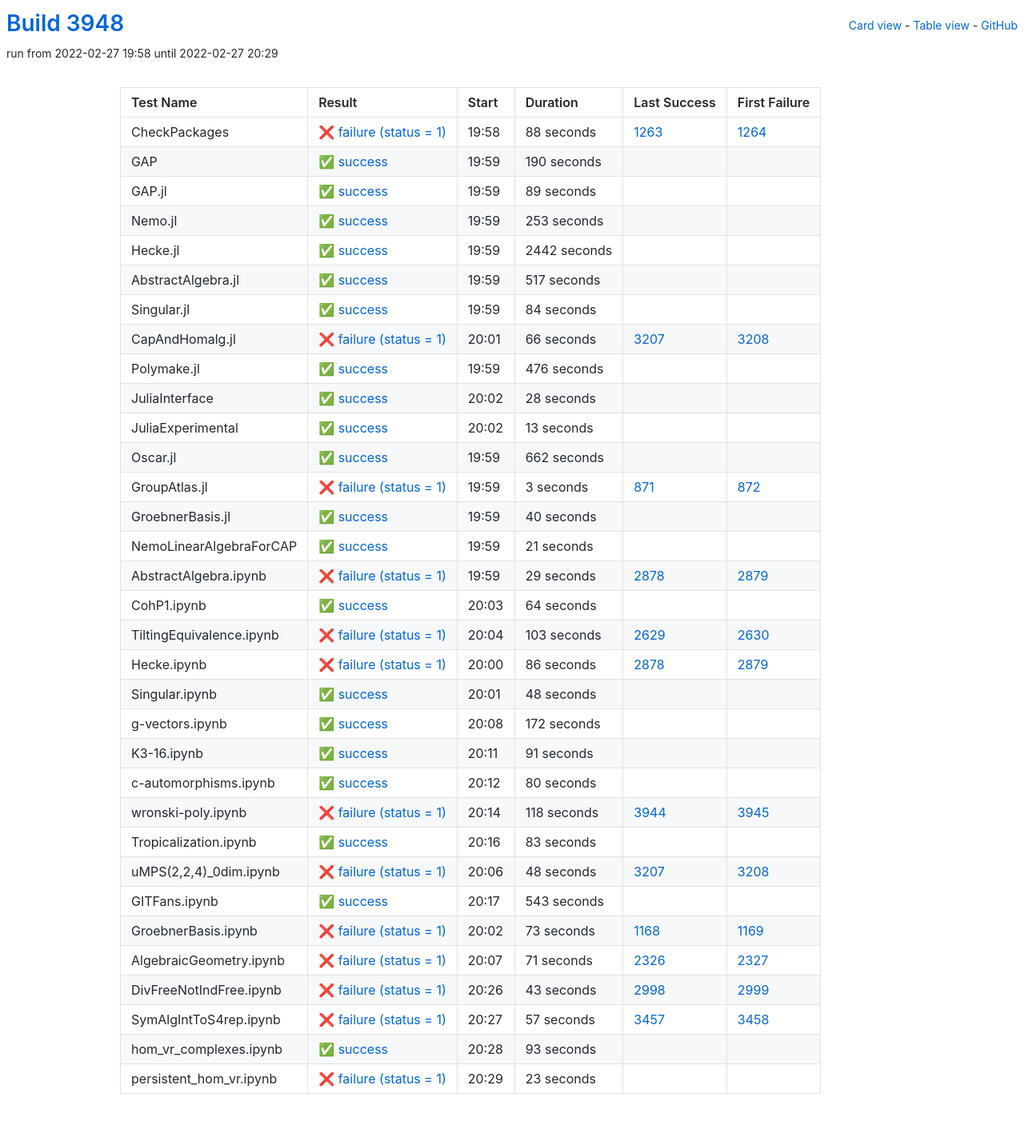
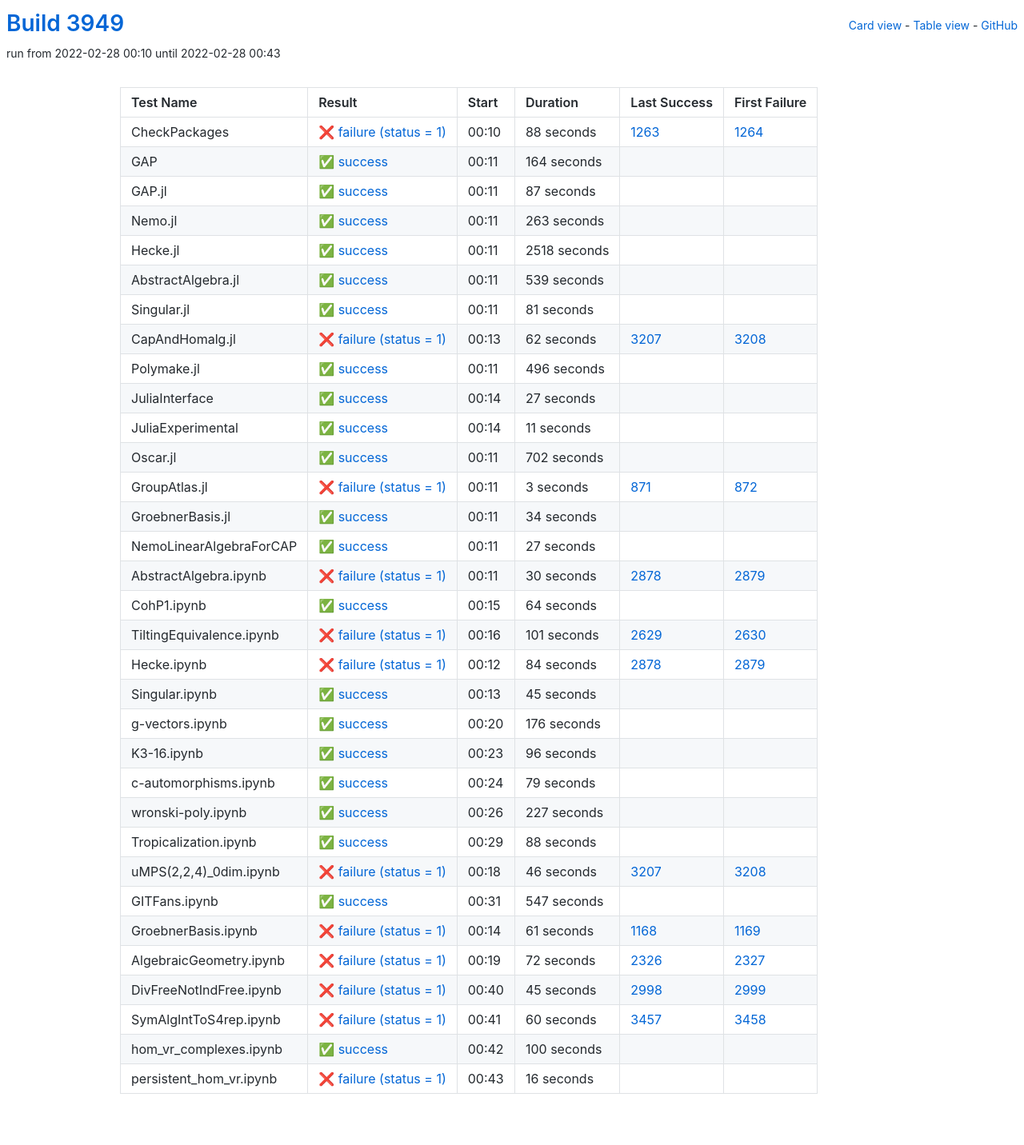
Before and after one commit to oscar-system/oscar-ci-status-stable, a Jekyll site: the page built from table.html, in a window 1280 px wide. Shown: the whole page at 80% size. Built offline with Jekyll 4.4.1, drawn with Linux system fonts in a browser that asks for light colours.

Commit message:
Build #3949

```diff
--- a/_data/ci.yml
+++ b/_data/ci.yml
@@ -1,6 +1,6 @@
 ---
-build: 3948
-build_url: https://oscarci.mathematik.uni-kl.de/job/oscar-stable/3948/
+build: 3949
+build_url: https://oscarci.mathematik.uni-kl.de/job/oscar-stable/3949/
 job: oscar-stable
 organization: oscar-system
 repo: oscar-ci-status-stable
@@ -8,8 +8,8 @@ repourl: https://github.com/oscar-system/oscar-ci-status-stable
 tests:
 - name: CheckPackages
   id: checkpackages
-  log: https://oscarci.mathematik.uni-kl.de/job/oscar-stable/3948/artifact/logs/build-3948/CheckPackages.log
-  start: 2022-02-27 19:58
+  log: https://oscarci.mathematik.uni-kl.de/job/oscar-stable/3949/artifact/logs/build-3949/CheckPackages.log
+  start: 2022-02-28 00:10
   success: false
   exitcode: 1
   status: failure
@@ -20,140 +20,140 @@ tests:
   first_failure_url: https://oscarci.mathematik.uni-kl.de/job/oscar-stable/1264/
 - name: GAP
   id: gap
-  log: https://oscarci.mathematik.uni-kl.de/job/oscar-stable/3948/artifact/logs/build-3948/GAP.log
-  start: 2022-02-27 19:59
+  log: https://oscarci.mathematik.uni-kl.de/job/oscar-stable/3949/artifact/logs/build-3949/GAP.log
+  start: 2022-02-28 00:11
   success: true
   exitcode: 0
   status: success
-  duration: 190
+  duration: 164
   last_success: false
   last_success_url:
   first_failure: false
   first_failure_url:
 - name: GAP.jl
   id: gap-jl
-  log: https://oscarci.mathematik.uni-kl.de/job/oscar-stable/3948/artifact/logs/build-3948/GAP.jl.log
-  start: 2022-02-27 19:59
+  log: https://oscarci.mathematik.uni-kl.de/job/oscar-stable/3949/artifact/logs/build-3949/GAP.jl.log
+  start: 2022-02-28 00:11
   success: true
   exitcode: 0
   status: success
-  duration: 89
+  duration: 87
   last_success: false
   last_success_url:
   first_failure: false
   first_failure_url:
 - name: Nemo.jl
   id: nemo-jl
-  log: https://oscarci.mathematik.uni-kl.de/job/oscar-stable/3948/artifact/logs/build-3948/Nemo.jl.log
-  start: 2022-02-27 19:59
+  log: https://oscarci.mathematik.uni-kl.de/job/oscar-stable/3949/artifact/logs/build-3949/Nemo.jl.log
+  start: 2022-02-28 00:11
   success: true
   exitcode: 0
   status: success
-  duration: 253
+  duration: 263
   last_success: false
   last_success_url:
   first_failure: false
   first_failure_url:
 - name: Hecke.jl
   id: hecke-jl
-  log: https://oscarci.mathematik.uni-kl.de/job/oscar-stable/3948/artifact/logs/build-3948/Hecke.jl.log
-  start: 2022-02-27 19:59
+  log: https://oscarci.mathematik.uni-kl.de/job/oscar-stable/3949/artifact/logs/build-3949/Hecke.jl.log
+  start: 2022-02-28 00:11
   success: true
   exitcode: 0
   status: success
-  duration: 2442
+  duration: 2518
   last_success: false
   last_success_url:
   first_failure: false
   first_failure_url:
 - name: AbstractAlgebra.jl
   id: abstractalgebra-jl
-  log: https://oscarci.mathematik.uni-kl.de/job/oscar-stable/3948/artifact/logs/build-3948/AbstractAlgebra.jl.log
-  start: 2022-02-27 19:59
+  log: https://oscarci.mathematik.uni-kl.de/job/oscar-stable/3949/artifact/logs/build-3949/AbstractAlgebra.jl.log
+  start: 2022-02-28 00:11
   success: true
   exitcode: 0
   status: success
-  duration: 517
+  duration: 539
   last_success: false
   last_success_url:
   first_failure: false
   first_failure_url:
 - name: Singular.jl
   id: singular-jl
-  log: https://oscarci.mathematik.uni-kl.de/job/oscar-stable/3948/artifact/logs/build-3948/Singular.jl.log
-  start: 2022-02-27 19:59
+  log: https://oscarci.mathematik.uni-kl.de/job/oscar-stable/3949/artifact/logs/build-3949/Singular.jl.log
+  start: 2022-02-28 00:11
   success: true
   exitcode: 0
   status: success
-  duration: 84
+  duration: 81
   last_success: false
   last_success_url:
   first_failure: false
   first_failure_url:
 - name: CapAndHomalg.jl
   id: capandhomalg-jl
-  log: https://oscarci.mathematik.uni-kl.de/job/oscar-stable/3948/artifact/logs/build-3948/CapAndHomalg.jl.log
-  start: 2022-02-27 20:01
+  log: https://oscarci.mathematik.uni-kl.de/job/oscar-stable/3949/artifact/logs/build-3949/CapAndHomalg.jl.log
+  start: 2022-02-28 00:13
   success: false
   exitcode: 1
   status: failure
-  duration: 66
+  duration: 62
   last_success: 3207
   last_success_url: https://oscarci.mathematik.uni-kl.de/job/oscar-stable/3207/
   first_failure: 3208
   first_failure_url: https://oscarci.mathematik.uni-kl.de/job/oscar-stable/3208/
 - name: Polymake.jl
   id: polymake-jl
-  log: https://oscarci.mathematik.uni-kl.de/job/oscar-stable/3948/artifact/logs/build-3948/Polymake.jl.log
-  start: 2022-02-27 19:59
+  log: https://oscarci.mathematik.uni-kl.de/job/oscar-stable/3949/artifact/logs/build-3949/Polymake.jl.log
+  start: 2022-02-28 00:11
   success: true
   exitcode: 0
   status: success
-  duration: 476
+  duration: 496
   last_success: false
   last_success_url:
   first_failure: false
   first_failure_url:
 - name: JuliaInterface
   id: juliainterface
-  log: https://oscarci.mathematik.uni-kl.de/job/oscar-stable/3948/artifact/logs/build-3948/JuliaInterface.log
-  start: 2022-02-27 20:02
+  log: https://oscarci.mathematik.uni-kl.de/job/oscar-stable/3949/artifact/logs/build-3949/JuliaInterface.log
+  start: 2022-02-28 00:14
   success: true
   exitcode: 0
   status: success
-  duration: 28
+  duration: 27
   last_success: false
   last_success_url:
   first_failure: false
   first_failure_url:
 - name: JuliaExperimental
   id: juliaexperimental
-  log: https://oscarci.mathematik.uni-kl.de/job/oscar-stable/3948/artifact/logs/build-3948/JuliaExperimental.log
-  start: 2022-02-27 20:02
+  log: https://oscarci.mathematik.uni-kl.de/job/oscar-stable/3949/artifact/logs/build-3949/JuliaExperimental.log
+  start: 2022-02-28 00:14
   success: true
   exitcode: 0
   status: success
-  duration: 13
+  duration: 11
   last_success: false
   last_success_url:
   first_failure: false
   first_failure_url:
 - name: Oscar.jl
   id: oscar-jl
-  log: https://oscarci.mathematik.uni-kl.de/job/oscar-stable/3948/artifact/logs/build-3948/Oscar.jl.log
-  start: 2022-02-27 19:59
+  log: https://oscarci.mathematik.uni-kl.de/job/oscar-stable/3949/artifact/logs/build-3949/Oscar.jl.log
+  start: 2022-02-28 00:11
   success: true
   exitcode: 0
   status: success
-  duration: 662
+  duration: 702
   last_success: false
   last_success_url:
   first_failure: false
   first_failure_url:
 - name: GroupAtlas.jl
   id: groupatlas-jl
-  log: https://oscarci.mathematik.uni-kl.de/job/oscar-stable/3948/artifact/logs/build-3948/GroupAtlas.jl.log
-  start: 2022-02-27 19:59
+  log: https://oscarci.mathematik.uni-kl.de/job/oscar-stable/3949/artifact/logs/build-3949/GroupAtlas.jl.log
+  start: 2022-02-28 00:11
   success: false
   exitcode: 1
   status: failure
@@ -164,44 +164,44 @@ tests:
   first_failure_url: https://oscarci.mathematik.uni-kl.de/job/oscar-stable/872/
 - name: GroebnerBasis.jl
   id: groebnerbasis-jl
-  log: https://oscarci.mathematik.uni-kl.de/job/oscar-stable/3948/artifact/logs/build-3948/GroebnerBasis.jl.log
-  start: 2022-02-27 19:59
+  log: https://oscarci.mathematik.uni-kl.de/job/oscar-stable/3949/artifact/logs/build-3949/GroebnerBasis.jl.log
+  start: 2022-02-28 00:11
   success: true
   exitcode: 0
   status: success
-  duration: 40
+  duration: 34
   last_success: false
   last_success_url:
   first_failure: false
   first_failure_url:
 - name: NemoLinearAlgebraForCAP
   id: nemolinearalgebraforcap
-  log: https://oscarci.mathematik.uni-kl.de/job/oscar-stable/3948/artifact/logs/build-3948/NemoLinearAlgebraForCAP.log
-  start: 2022-02-27 19:59
+  log: https://oscarci.mathematik.uni-kl.de/job/oscar-stable/3949/artifact/logs/build-3949/NemoLinearAlgebraForCAP.log
+  start: 2022-02-28 00:11
   success: true
   exitcode: 0
   status: success
-  duration: 21
+  duration: 27
   last_success: false
   last_success_url:
   first_failure: false
   first_failure_url:
 - name: AbstractAlgebra.ipynb
   id: abstractalgebra-ipynb
-  log: https://oscarci.mathematik.uni-kl.de/job/oscar-stable/3948/artifact/logs/build-3948/AbstractAlgebra.ipynb.log
-  start: 2022-02-27 19:59
+  log: https://oscarci.mathematik.uni-kl.de/job/oscar-stable/3949/artifact/logs/build-3949/AbstractAlgebra.ipynb.log
+  start: 2022-02-28 00:11
   success: false
   exitcode: 1
   status: failure
-  duration: 29
+  duration: 30
   last_success: 2878
   last_success_url: https://oscarci.mathematik.uni-kl.de/job/oscar-stable/2878/
   first_failure: 2879
   first_failure_url: https://oscarci.mathematik.uni-kl.de/job/oscar-stable/2879/
 - name: CohP1.ipynb
   id: cohp1-ipynb
-  log: https://oscarci.mathematik.uni-kl.de/job/oscar-stable/3948/artifact/logs/build-3948/CohP1.ipynb.log
-  start: 2022-02-27 20:03
+  log: https://oscarci.mathematik.uni-kl.de/job/oscar-stable/3949/artifact/logs/build-3949/CohP1.ipynb.log
+  start: 2022-02-28 00:15
   success: true
   exitcode: 0
   status: success
@@ -212,192 +212,192 @@ tests:
   first_failure_url:
 - name: TiltingEquivalence.ipynb
   id: tiltingequivalence-ipynb
-  log: https://oscarci.mathematik.uni-kl.de/job/oscar-stable/3948/artifact/logs/build-3948/TiltingEquivalence.ipynb.log
-  start: 2022-02-27 20:04
+  log: https://oscarci.mathematik.uni-kl.de/job/oscar-stable/3949/artifact/logs/build-3949/TiltingEquivalence.ipynb.log
+  start: 2022-02-28 00:16
   success: false
   exitcode: 1
   status: failure
-  duration: 103
+  duration: 101
   last_success: 2629
   last_success_url: https://oscarci.mathematik.uni-kl.de/job/oscar-stable/2629/
   first_failure: 2630
   first_failure_url: https://oscarci.mathematik.uni-kl.de/job/oscar-stable/2630/
 - name: Hecke.ipynb
   id: hecke-ipynb
-  log: https://oscarci.mathematik.uni-kl.de/job/oscar-stable/3948/artifact/logs/build-3948/Hecke.ipynb.log
-  start: 2022-02-27 20:00
+  log: https://oscarci.mathematik.uni-kl.de/job/oscar-stable/3949/artifact/logs/build-3949/Hecke.ipynb.log
+  start: 2022-02-28 00:12
   success: false
   exitcode: 1
   status: failure
-  duration: 86
+  duration: 84
   last_success: 2878
   last_success_url: https://oscarci.mathematik.uni-kl.de/job/oscar-stable/2878/
   first_failure: 2879
   first_failure_url: https://oscarci.mathematik.uni-kl.de/job/oscar-stable/2879/
 - name: Singular.ipynb
   id: singular-ipynb
-  log: https://oscarci.mathematik.uni-kl.de/job/oscar-stable/3948/artifact/logs/build-3948/Singular.ipynb.log
-  start: 2022-02-27 20:01
+  log: https://oscarci.mathematik.uni-kl.de/job/oscar-stable/3949/artifact/logs/build-3949/Singular.ipynb.log
+  start: 2022-02-28 00:13
   success: true
   exitcode: 0
   status: success
-  duration: 48
+  duration: 45
   last_success: false
   last_success_url:
   first_failure: false
   first_failure_url:
 - name: g-vectors.ipynb
   id: g-vectors-ipynb
-  log: https://oscarci.mathematik.uni-kl.de/job/oscar-stable/3948/artifact/logs/build-3948/g-vectors.ipynb.log
-  start: 2022-02-27 20:08
+  log: https://oscarci.mathematik.uni-kl.de/job/oscar-stable/3949/artifact/logs/build-3949/g-vectors.ipynb.log
+  start: 2022-02-28 00:20
   success: true
   exitcode: 0
   status: success
-  duration: 172
+  duration: 176
   last_success: false
   last_success_url:
   first_failure: false
   first_failure_url:
 - name: K3-16.ipynb
   id: k3-16-ipynb
-  log: https://oscarci.mathematik.uni-kl.de/job/oscar-stable/3948/artifact/logs/build-3948/K3-16.ipynb.log
-  start: 2022-02-27 20:11
+  log: https://oscarci.mathematik.uni-kl.de/job/oscar-stable/3949/artifact/logs/build-3949/K3-16.ipynb.log
+  start: 2022-02-28 00:23
   success: true
   exitcode: 0
   status: success
-  duration: 91
+  duration: 96
   last_success: false
   last_success_url:
   first_failure: false
   first_failure_url:
 - name: c-automorphisms.ipynb
   id: c-automorphisms-ipynb
-  log: https://oscarci.mathematik.uni-kl.de/job/oscar-stable/3948/artifact/logs/build-3948/c-automorphisms.ipynb.log
-  start: 2022-02-27 20:12
+  log: https://oscarci.mathematik.uni-kl.de/job/oscar-stable/3949/artifact/logs/build-3949/c-automorphisms.ipynb.log
+  start: 2022-02-28 00:24
   success: true
   exitcode: 0
   status: success
-  duration: 80
+  duration: 79
   last_success: false
   last_success_url:
   first_failure: false
   first_failure_url:
 - name: wronski-poly.ipynb
   id: wronski-poly-ipynb
-  log: https://oscarci.mathematik.uni-kl.de/job/oscar-stable/3948/artifact/logs/build-3948/wronski-poly.ipynb.log
-  start: 2022-02-27 20:14
-  success: false
-  exitcode: 1
-  status: failure
-  duration: 118
-  last_success: 3944
-  last_success_url: https://oscarci.mathematik.uni-kl.de/job/oscar-stable/3944/
-  first_failure: 3945
-  first_failure_url: https://oscarci.mathematik.uni-kl.de/job/oscar-stable/3945/
-- name: Tropicalization.ipynb
-  id: tropicalization-ipynb
-  log: https://oscarci.mathematik.uni-kl.de/job/oscar-stable/3948/artifact/logs/build-3948/Tropicalization.ipynb.log
-  start: 2022-02-27 20:16
+  log: https://oscarci.mathematik.uni-kl.de/job/oscar-stable/3949/artifact/logs/build-3949/wronski-poly.ipynb.log
+  start: 2022-02-28 00:26
   success: true
   exitcode: 0
   status: success
-  duration: 83
+  duration: 227
+  last_success: false
+  last_success_url:
+  first_failure: false
+  first_failure_url:
+- name: Tropicalization.ipynb
+  id: tropicalization-ipynb
+  log: https://oscarci.mathematik.uni-kl.de/job/oscar-stable/3949/artifact/logs/build-3949/Tropicalization.ipynb.log
+  start: 2022-02-28 00:29
+  success: true
+  exitcode: 0
+  status: success
+  duration: 88
   last_success: false
   last_success_url:
   first_failure: false
   first_failure_url:
 - name: uMPS(2,2,4)_0dim.ipynb
   id: umps-2-2-4-0dim-ipynb
-  log: https://oscarci.mathematik.uni-kl.de/job/oscar-stable/3948/artifact/logs/build-3948/uMPS-2-2-4-_0dim.ipynb.log
-  start: 2022-02-27 20:06
+  log: https://oscarci.mathematik.uni-kl.de/job/oscar-stable/3949/artifact/logs/build-3949/uMPS-2-2-4-_0dim.ipynb.log
+  start: 2022-02-28 00:18
   success: false
   exitcode: 1
   status: failure
-  duration: 48
+  duration: 46
   last_success: 3207
   last_success_url: https://oscarci.mathematik.uni-kl.de/job/oscar-stable/3207/
   first_failure: 3208
   first_failure_url: https://oscarci.mathematik.uni-kl.de/job/oscar-stable/3208/
 - name: GITFans.ipynb
   id: gitfans-ipynb
-  log: https://oscarci.mathematik.uni-kl.de/job/oscar-stable/3948/artifact/logs/build-3948/GITFans.ipynb.log
-  start: 2022-02-27 20:17
+  log: https://oscarci.mathematik.uni-kl.de/job/oscar-stable/3949/artifact/logs/build-3949/GITFans.ipynb.log
+  start: 2022-02-28 00:31
   success: true
   exitcode: 0
   status: success
-  duration: 543
+  duration: 547
   last_success: false
   last_success_url:
   first_failure: false
   first_failure_url:
 - name: GroebnerBasis.ipynb
   id: groebnerbasis-ipynb
-  log: https://oscarci.mathematik.uni-kl.de/job/oscar-stable/3948/artifact/logs/build-3948/GroebnerBasis.ipynb.log
-  start: 2022-02-27 20:02
+  log: https://oscarci.mathematik.uni-kl.de/job/oscar-stable/3949/artifact/logs/build-3949/GroebnerBasis.ipynb.log
+  start: 2022-02-28 00:14
   success: false
   exitcode: 1
   status: failure
-  duration: 73
+  duration: 61
   last_success: 1168
   last_success_url: https://oscarci.mathematik.uni-kl.de/job/oscar-stable/1168/
   first_failure: 1169
   first_failure_url: https://oscarci.mathematik.uni-kl.de/job/oscar-stable/1169/
 - name: AlgebraicGeometry.ipynb
   id: algebraicgeometry-ipynb
-  log: https://oscarci.mathematik.uni-kl.de/job/oscar-stable/3948/artifact/logs/build-3948/AlgebraicGeometry.ipynb.log
-  start: 2022-02-27 20:07
+  log: https://oscarci.mathematik.uni-kl.de/job/oscar-stable/3949/artifact/logs/build-3949/AlgebraicGeometry.ipynb.log
+  start: 2022-02-28 00:19
   success: false
   exitcode: 1
   status: failure
-  duration: 71
+  duration: 72
   last_success: 2326
   last_success_url: https://oscarci.mathematik.uni-kl.de/job/oscar-stable/2326/
   first_failure: 2327
   first_failure_url: https://oscarci.mathematik.uni-kl.de/job/oscar-stable/2327/
 - name: DivFreeNotIndFree.ipynb
   id: divfreenotindfree-ipynb
-  log: https://oscarci.mathematik.uni-kl.de/job/oscar-stable/3948/artifact/logs/build-3948/DivFreeNotIndFree.ipynb.log
-  start: 2022-02-27 20:26
+  log: https://oscarci.mathematik.uni-kl.de/job/oscar-stable/3949/artifact/logs/build-3949/DivFreeNotIndFree.ipynb.log
+  start: 2022-02-28 00:40
   success: false
   exitcode: 1
   status: failure
-  duration: 43
+  duration: 45
   last_success: 2998
   last_success_url: https://oscarci.mathematik.uni-kl.de/job/oscar-stable/2998/
   first_failure: 2999
   first_failure_url: https://oscarci.mathematik.uni-kl.de/job/oscar-stable/2999/
 - name: SymAlgIntToS4rep.ipynb
   id: symalginttos4rep-ipynb
-  log: https://oscarci.mathematik.uni-kl.de/job/oscar-stable/3948/artifact/logs/build-3948/SymAlgIntToS4rep.ipynb.log
-  start: 2022-02-27 20:27
+  log: https://oscarci.mathematik.uni-kl.de/job/oscar-stable/3949/artifact/logs/build-3949/SymAlgIntToS4rep.ipynb.log
+  start: 2022-02-28 00:41
   success: false
   exitcode: 1
   status: failure
-  duration: 57
+  duration: 60
   last_success: 3457
   last_success_url: https://oscarci.mathematik.uni-kl.de/job/oscar-stable/3457/
   first_failure: 3458
   first_failure_url: https://oscarci.mathematik.uni-kl.de/job/oscar-stable/3458/
 - name: hom_vr_complexes.ipynb
   id: hom-vr-complexes-ipynb
-  log: https://oscarci.mathematik.uni-kl.de/job/oscar-stable/3948/artifact/logs/build-3948/hom_vr_complexes.ipynb.log
-  start: 2022-02-27 20:28
+  log: https://oscarci.mathematik.uni-kl.de/job/oscar-stable/3949/artifact/logs/build-3949/hom_vr_complexes.ipynb.log
+  start: 2022-02-28 00:42
   success: true
   exitcode: 0
   status: success
-  duration: 93
+  duration: 100
   last_success: false
   last_success_url:
   first_failure: false
   first_failure_url:
 - name: persistent_hom_vr.ipynb
   id: persistent-hom-vr-ipynb
-  log: https://oscarci.mathematik.uni-kl.de/job/oscar-stable/3948/artifact/logs/build-3948/persistent_hom_vr.ipynb.log
-  start: 2022-02-27 20:29
+  log: https://oscarci.mathematik.uni-kl.de/job/oscar-stable/3949/artifact/logs/build-3949/persistent_hom_vr.ipynb.log
+  start: 2022-02-28 00:43
   success: false
   exitcode: 1
   status: failure
-  duration: 23
+  duration: 16
   last_success: false
   last_success_url:
   first_failure: false
```
Also changed, not shown: README.md.
